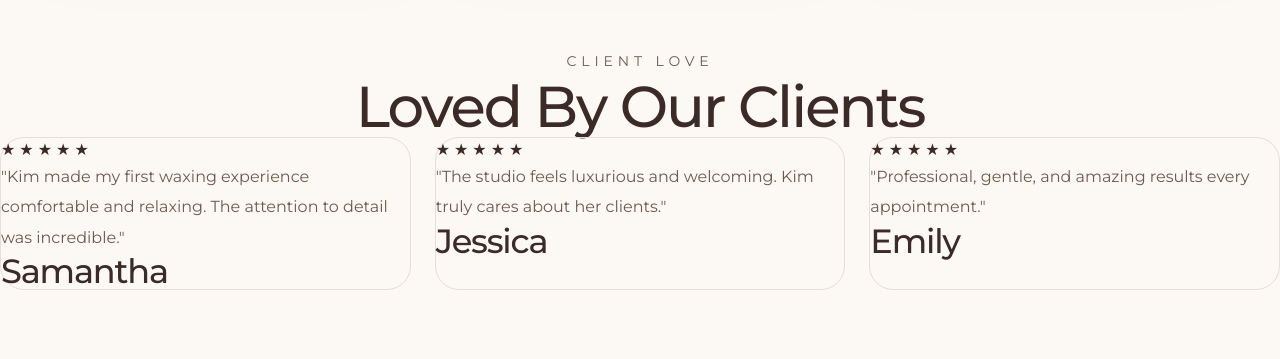
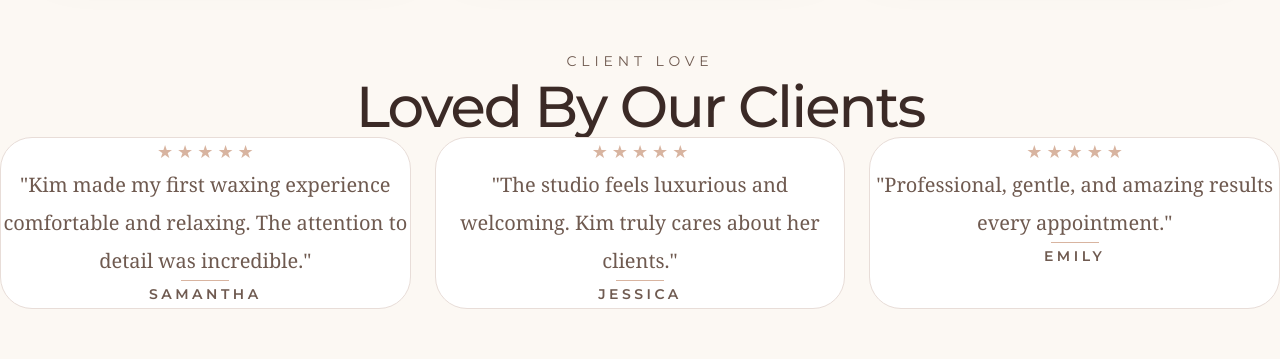
Before and after one commit to kevin-phan-25/just-wax-by-kim, a Next.js app: page / in a window 1280 px wide. Shown: the part 3840-4199 px from the top of the page. Built offline with nearby package versions, Linux system fonts and the light colour scheme; a web font is replaced by a local one.

Commit message:
Update TestimonialCard.tsx

```diff
--- a/features/testimonials/TestimonialCard.tsx
+++ b/features/testimonials/TestimonialCard.tsx
@@ -2,142 +2,109 @@
  * -----------------------------------------------------------------------------
  * File: TestimonialCard.tsx
  *
- * Created: July 27, 2026
- *
  * Description:
- * Individual testimonial card.
+ * Luxury testimonial presentation card.
  *
  * Changes:
- * - July 27, 2026
- *   - Created luxury review card.
- *
+ * - Editorial quote styling
+ * - Softer borders
+ * - Improved spacing
+ * - Premium typography
  * -----------------------------------------------------------------------------
  */
 
+import type { Testimonial } from "./testimonial.types";
 
-import type {
-
-Testimonial
-
+interface Props {
+  testimonial: Testimonial;
 }
 
-from "./testimonial.types";
-
-
-
-interface Props {
-
-testimonial: Testimonial;
-
-}
-
-
-
 export default function TestimonialCard({
-
-testimonial
-
-}: Props){
-
-
+  testimonial,
+}: Props) {
   return (
-
-
-<div
-
+    <article
       className="
-rounded-3xl
+        relative
+        flex
+        flex-col
+        items-center
+        text-center
+        rounded-[32px]
         border
-border-brand-border
-bg-brand-white
-p-8
+        border-[#E8DDD8]
+        bg-white
+        px-8
+        py-10
+        transition
+        duration-500
+        hover:-translate-y-2
+        hover:shadow-[0_25px_70px_rgba(59,42,38,.08)]
       "
-
     >
 
-
-
+      {/* Stars */}
       <div
-
         className="
           flex
           gap-1
+          text-[#D8B4A0]
         "
-
       >
-
-
-{
-
-Array.from({
-
-length:testimonial.rating
-
-}).map((_,index)=>(
-
-
+        {Array.from({
+          length: testimonial.rating,
+        }).map((_, index) => (
           <span
-
             key={index}
-
             className="
-text-brand-gold
+              text-lg
             "
-
           >
-
             ★
-
           </span>
-
-
-))
-
-
-}
-
-
+        ))}
       </div>
 
 
-
-
+      {/* Quote */}
       <p
-
         className="
-mt-6
-text-brand-taupe
+          mt-8
+          font-serif
+          text-xl
           leading-relaxed
+          text-[#6F5A50]
         "
-
       >
-
         "{testimonial.quote}"
-
       </p>
 
 
+      {/* Divider */}
+      <div
+        className="
+          mt-8
+          h-px
+          w-12
+          bg-[#D8B4A0]
+        "
+      />
 
 
-<h3
-
+      {/* Name */}
+      <p
         className="
           mt-6
+          uppercase
+          tracking-[0.25em]
+          text-sm
           font-semibold
+          text-[#3B2A26]
         "
+      >
+        {testimonial.name}
+      </p>
 
->
-
-{testimonial.name}
-
-</h3>
-
-
-
-</div>
-
-
+    </article>
   );
-
-
 }
```
Lines whose indentation alone changed are shown as unchanged.
